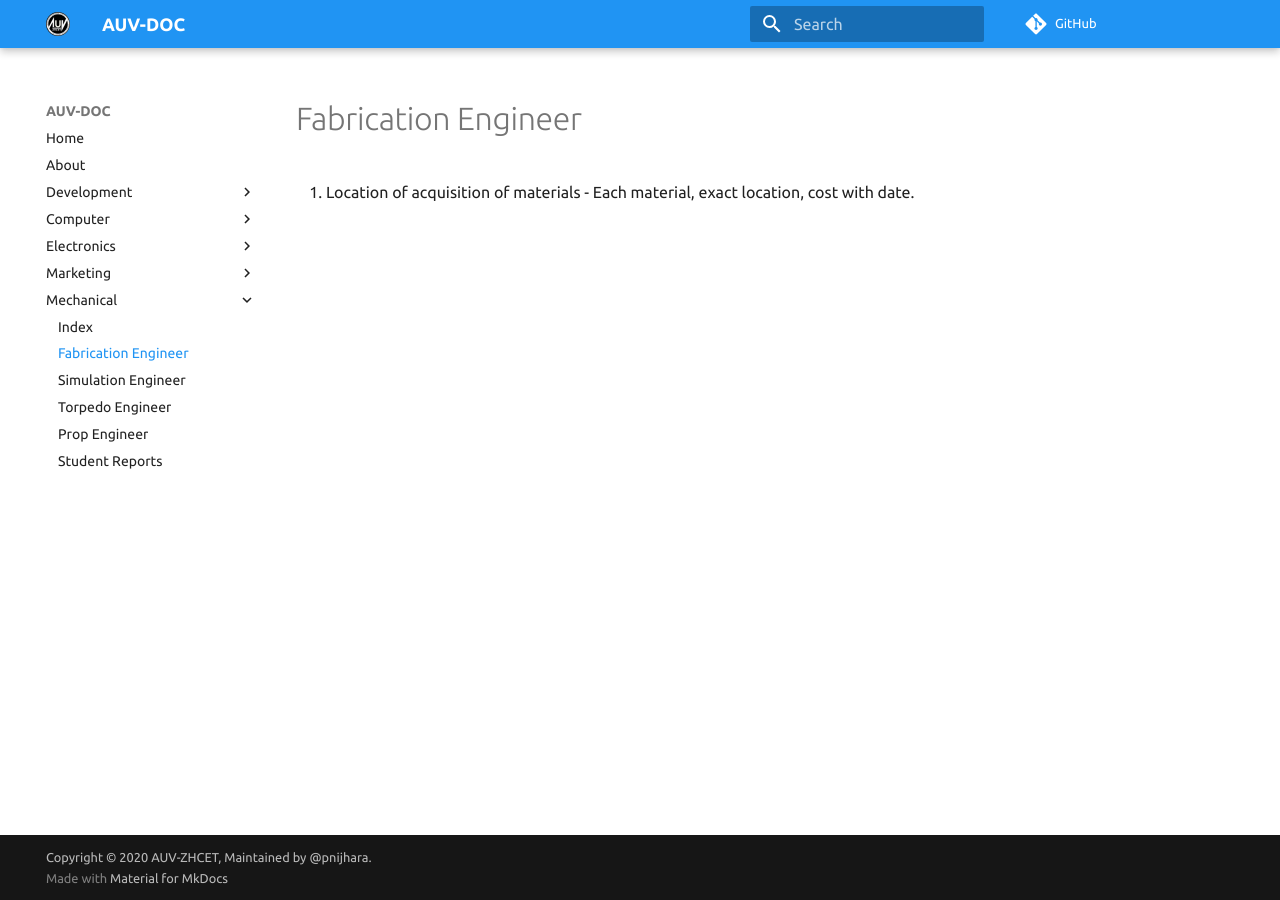
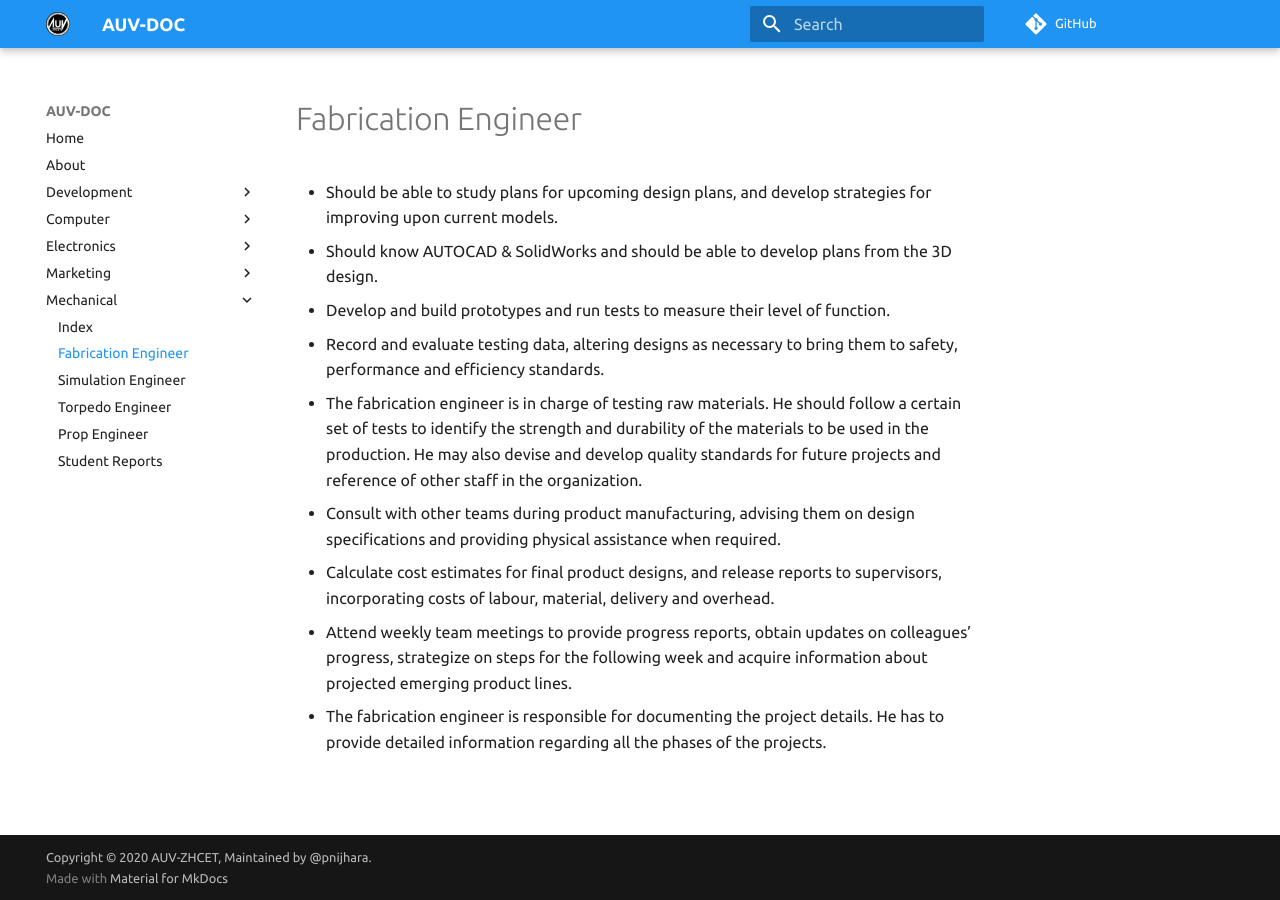
Before and after one commit to auvzhcet/Documentation, an MkDocs documentation site: the page built from docs/mechanical/fabrication_Engineer.md, in a window 1280 px wide. Built offline with MkDocs 1.6.1 and Material for MkDocs 9.7.7, drawn with Linux system fonts in a browser that asks for light colours; comment, search, counter and statistics services are not loaded.

Commit message:
Update fabrication_Engineer.md

```diff
--- a/docs/mechanical/fabrication_Engineer.md
+++ b/docs/mechanical/fabrication_Engineer.md
@@ -1,3 +1,15 @@
-# Fabrication Engineer
+---
+title: Role of Fabrication Engineer
+author: Shubham Singh
+email: shubhamsingh2454@gmail.com
+---
 
-1. Location of acquisition of materials - Each material, exact location, cost with date.
+- Should be able to study plans for upcoming design plans, and develop strategies for improving upon current models.
+- Should know AUTOCAD & SolidWorks and should be able to develop plans from the 3D design.
+- Develop and build prototypes and run tests to measure their level of function.
+- Record and evaluate testing data, altering designs as necessary to bring them to safety, performance and efficiency standards.
+- The fabrication engineer is in charge of testing raw materials. He should follow a certain set of tests to identify the strength and durability of the materials to be used in the production. He may also devise and develop quality standards for future projects and reference of other staff in the organization.
+- Consult with other teams during product manufacturing, advising them on design specifications and providing physical assistance when required.
+- Calculate cost estimates for final product designs, and release reports to supervisors, incorporating costs of labour, material, delivery and overhead.
+- Attend weekly team meetings to provide progress reports, obtain updates on colleagues’ progress, strategize on steps for the following week and acquire information about projected emerging product lines.
+- The fabrication engineer is responsible for documenting the project details. He has to provide detailed information regarding all the phases of the projects.
```
